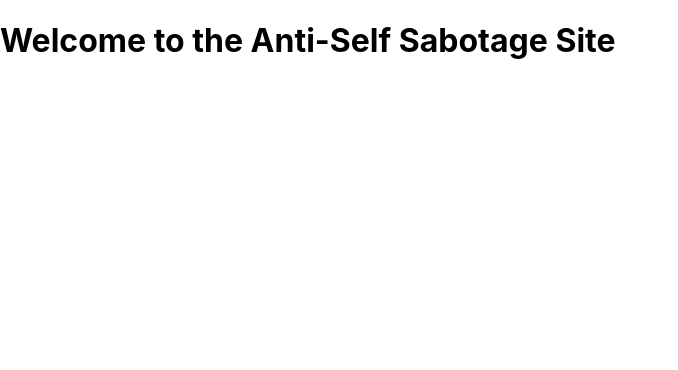
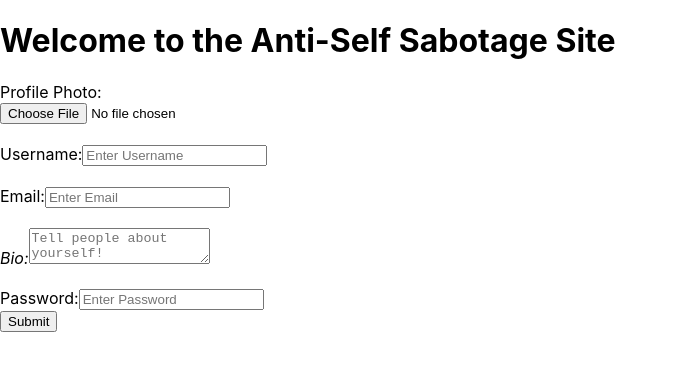
Before and after one commit to Naomi-Rhames/Anti-self-sabotage-app-frontend, a React (Create React App) app: page / in a window 1280 px wide. Shown: the top 370 px of the page, without its empty margins (0-678 px from the left). Built offline with nearby package versions, Linux system fonts and the light colour scheme.

Commit message:
user auth form

```diff
--- a/package.json
+++ b/package.json
@@ -8,6 +8,7 @@
     "@testing-library/user-event": "^13.5.0",
     "react": "^17.0.2",
     "react-dom": "^17.0.2",
+    "react-hook-form": "^7.28.1",
     "react-scripts": "5.0.0",
     "web-vitals": "^2.1.4"
   },
--- a/src/App.js
+++ b/src/App.js
@@ -1,9 +1,11 @@
-
+import Auth from './components/Auth'
+require("./style.css");
 
 function App() {
   return (
     <div className="hello">
     <h1>Welcome to the Anti-Self Sabotage Site</h1>
+    <Auth/>
     </div>
   );
 }
--- /dev/null
+++ b/src/components/Auth.js
@@ -0,0 +1,56 @@
+import {useState} from 'react'
+
+
+function Auth(props){
+
+    // const [signup, setSignup] = useState(false)
+    const [password, setPassword] = useState("")
+    const [profilePhoto, setprofilePhoto] = useState("")
+    const [username, setUsername] = useState("")
+    const [email, setEmail] = useState("")
+    const [bio, setBio] = useState("")
+
+    const handleSubmit = (e) => {
+        e.preventDefualt()
+    }
+    function handleUpload(e){
+        console.log(e)
+        setprofilePhoto(e.target.profilePhoto[0]);
+    }
+    const ImageThumb = ({ image }) => {
+        return <img src={URL.createObjectURL(image)} />;
+      };
+
+    return <>
+    <form onChange={handleSubmit}>
+     <label>
+      Profile Photo:
+        <div id="upload-box">
+        <input type="file" onChange={handleUpload}/>
+        {profilePhoto && <ImageThumb image={profilePhoto} />}
+        </div>
+    </label><br></br>
+    <label>
+     Username:
+     <input type="text" name="username" placeholder='Enter Username' value={username}  onChange={(e) => setUsername(e.target.value)}/><br/>
+     </label><br/>
+     <label>
+       Email:
+     <input type="email" name="email" value={email} placeholder='Enter Email' onChange={(e) => setEmail(e.target.value)}/><br/>
+     </label><br/>
+    <i><label>
+        Bio:
+         <textarea type="text" name="name" placeholder='Tell people about yourself!' value={bio} onChange={(e) => setBio(e.target.value)}/><br/>
+     </label></i><br/>
+     <label>
+        Password:
+         <input type="password" name="password" placeholder="Enter Password" value={password} onChange={(e) => setPassword(e.target.value)}/><br/>
+       </label>
+       <input type="submit" value="Submit"/>
+    </form>
+    </>
+
+
+}
+
+export default Auth;
--- /dev/null
+++ b/src/style.css
@@ -0,0 +1,4 @@
+img {
+    height: 100px;
+    width: 100px;
+  }
```
Also changed, not shown: 1 other file (tests, documents, lock files or other folders).
